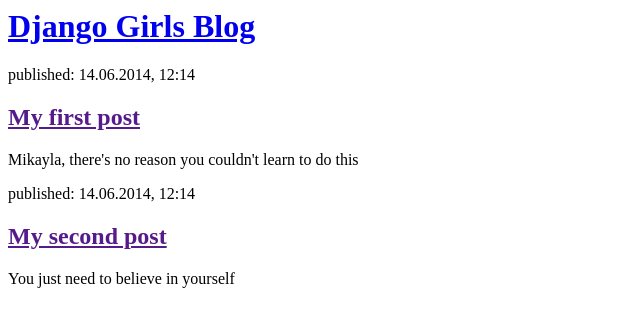
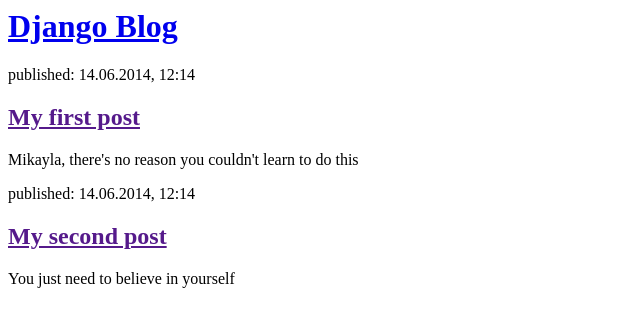
Before and after one commit to jwinf843/my-django-blog, a Django app: page / in a window 1280 px wide. Shown: the top 327 px of the page, without its empty margins (0-640 px from the left). Run offline with Django 3.2, Linux system fonts and the light colour scheme.

Commit message:
Tryna finna updoot the tootle

```diff
--- a/blog/templates/blog/post_list.html
+++ b/blog/templates/blog/post_list.html
@@ -8,7 +8,7 @@
     </head>
     <body>
         <div>
-            <h1><a href="/">Django Girls Blog</a></h1>
+            <h1><a href="/">Django Blog</a></h1>
         </div>
 
         <div>
```
